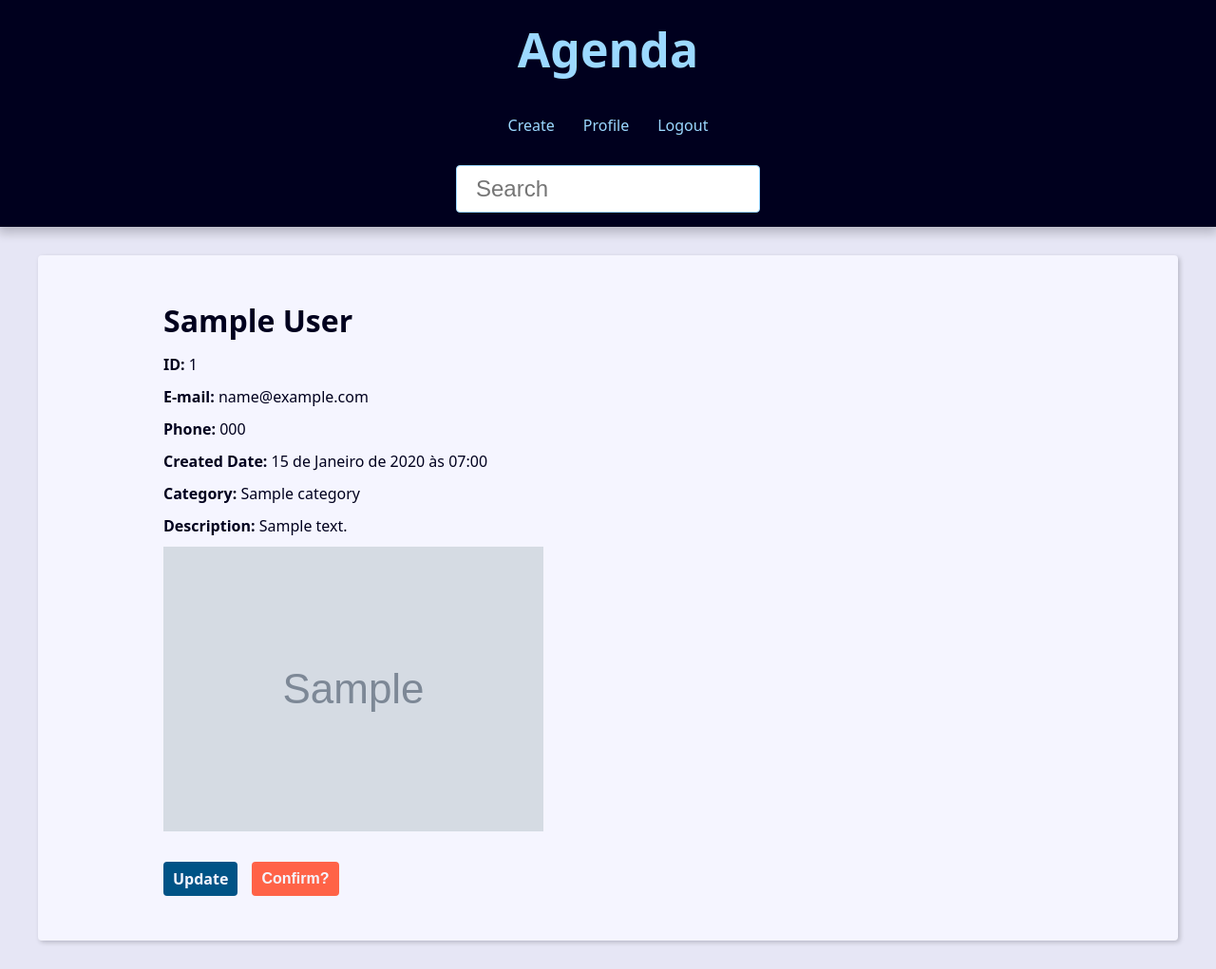
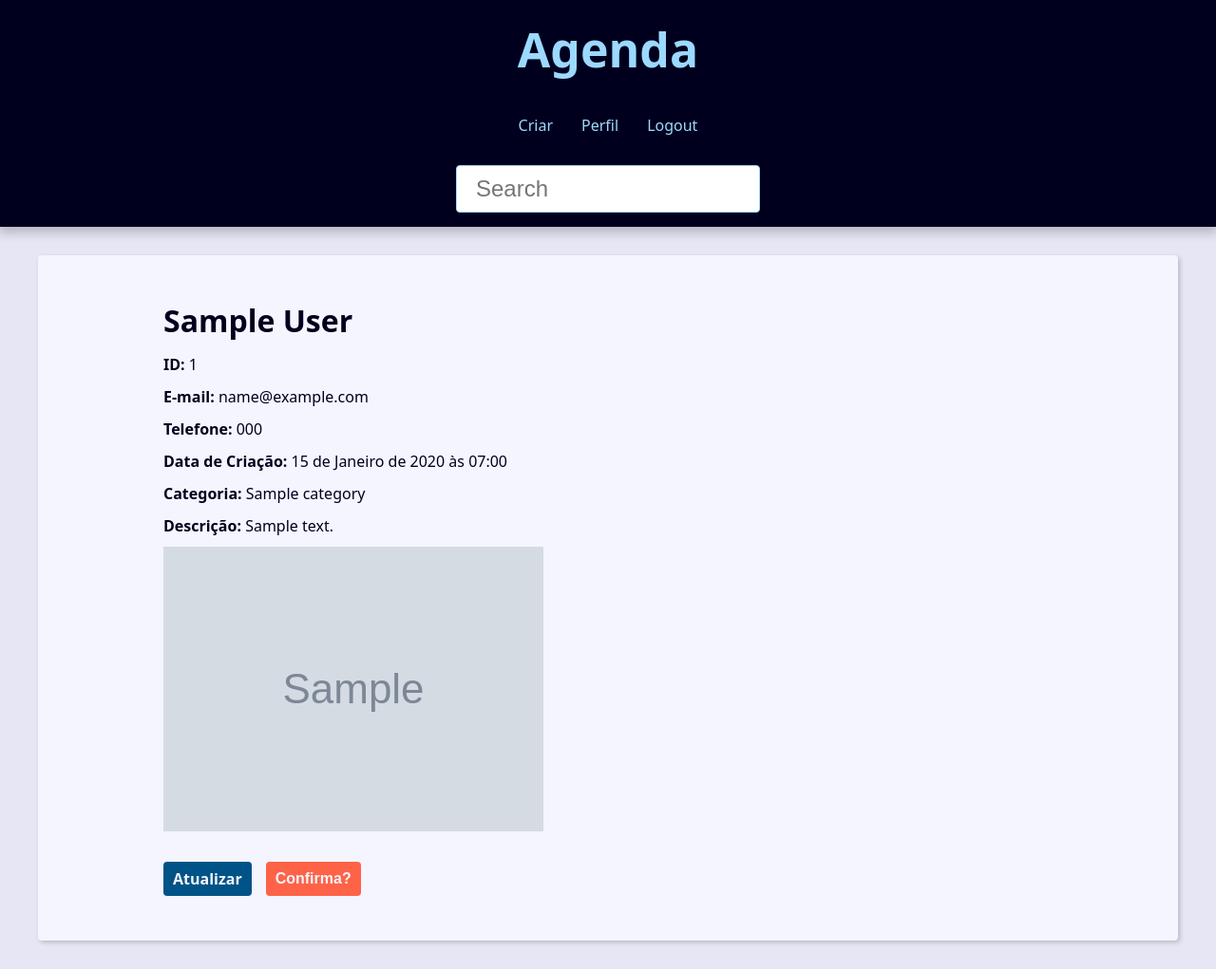
Before and after one commit to tperons/projeto_agenda, a Django app: page /contact/1/delete/ in a window 1280 px wide. Shown: the whole page at 95% size. Run offline with Django 5.2, Linux system fonts and the light colour scheme; a user stored in the database is signed in; tables that the repository leaves empty hold one stand-in row (values such as "Sample post"); grey boxes marked "Sample" are stand-in pictures.

Commit message:
models update

```diff
--- a/contact/models.py
+++ b/contact/models.py
@@ -22,13 +22,13 @@ class Contact(models.Model):
     first_name = models.CharField(max_length=255, verbose_name='Primeiro Nome', help_text='Texto de ajuda')
     last_name = models.CharField(blank=True, max_length=255, verbose_name='Sobrenome')
     phone = models.CharField(max_length=255, verbose_name='Telefone')
-    email = models.EmailField(blank=True, max_length=255)
-    created_date = models.DateTimeField(default=timezone.now)
-    description = models.TextField(blank=True)
-    show = models.BooleanField(default=True)
+    email = models.EmailField(blank=True, max_length=255, verbose_name='E-mail')
+    created_date = models.DateTimeField(default=timezone.now, verbose_name='Data de Criação')
+    description = models.TextField(blank=True, verbose_name='Descrição')
+    show = models.BooleanField(default=True, verbose_name='Mostrar')
     picture = models.ImageField(blank=True, upload_to='pictures/%Y/%m/')
-    category = models.ForeignKey(Category, blank=True, null=True, on_delete=models.SET_NULL)
-    owner = models.ForeignKey(User, blank=True, null=True, on_delete=models.SET_NULL)
+    category = models.ForeignKey(Category, blank=True, null=True, on_delete=models.SET_NULL, verbose_name='Categoria')
+    owner = models.ForeignKey(User, blank=True, null=True, on_delete=models.SET_NULL, verbose_name='Criador')
 
     def __str__(self):
         return f'{self.first_name} {self.last_name}'
--- a/contact/templates/pages/contact.html
+++ b/contact/templates/pages/contact.html
@@ -8,10 +8,10 @@
 
         <p><b>ID:</b> {{ contact.id }} </p>
         <p><b>E-mail:</b> {{ contact.email }} </p>
-        <p><b>Phone:</b> {{ contact.phone }} </p>
-        <p><b>Created Date:</b> {{ contact.created_date }} </p>
-        <p><b>Category:</b> {{ contact.category.name }} </p>
-        <p><b>Description:</b> {{ contact.description }} </p>
+        <p><b>Telefone:</b> {{ contact.phone }} </p>
+        <p><b>Data de Criação:</b> {{ contact.created_date }} </p>
+        <p><b>Categoria:</b> {{ contact.category.name }} </p>
+        <p><b>Descrição:</b> {{ contact.description }} </p>
 
         {% if contact.picture %}
             <p><img src="{{ contact.picture.url }}" alt="{{ contact.first_name }} {{ contact.last_name }}"></p>
@@ -19,13 +19,13 @@
 
         {% if user == contact.owner %}
             <div class="contact-links">
-                <a class="btn btn-link" href="{% url 'contact:update' contact.id %}">Update</a>
+                <a class="btn btn-link" href="{% url 'contact:update' contact.id %}">Atualizar</a>
                 <form action="{% url 'contact:delete' contact.id %}" method="POST">
                     {% csrf_token %}
 
                     {% if confirmation == 'no' %}
                         <input type="hidden" name="confirmation" value="yes">
-                        <button class="btn btn-link btn-delete" type="submit">Confirm?</button>
+                        <button class="btn btn-link btn-delete" type="submit">Confirma?</button>
                     {% else %}
                         <button class="btn btn-link btn-delete" type="submit">Delete</button>
                     {% endif %}
--- a/contact/templates/pages/contact_create.html
+++ b/contact/templates/pages/contact_create.html
@@ -32,7 +32,7 @@
 
             <div class="form-content">
                 <div class="form-group">
-                    <button class="btn" type="submit">Send</button>
+                    <button class="btn" type="submit">Criar</button>
                 </div>
             </div>
 
--- a/contact/templates/pages/index.html
+++ b/contact/templates/pages/index.html
@@ -10,9 +10,9 @@
             <thead>
                 <tr class="table-row table-row-header">
                     <th class="table-header">ID</th>
-                    <th class="table-header">First Name</th>
-                    <th class="table-header">Last Name</th>
-                    <th class="table-header">Phone</th>
+                    <th class="table-header">Nome</th>
+                    <th class="table-header">Sobrenome</th>
+                    <th class="table-header">Telefone</th>
                     <th class="table-header">E-mail</th>
                 </tr>
             </thead>
--- a/contact/templates/pages/user_register.html
+++ b/contact/templates/pages/user_register.html
@@ -3,7 +3,7 @@
 {% block content %}
     <div class="form-wrapper">
 
-        <h2>Register</h2>
+        <h2>Registrar</h2>
 
         {% include "partials/_user_form.html" %}
     </div>
--- a/contact/templates/pages/user_update.html
+++ b/contact/templates/pages/user_update.html
@@ -2,7 +2,7 @@
 
 {% block content %}
     <div class="form-wrapper">
-        <h2>User Update</h2>
+        <h2>Atualizar Usuário</h2>
 
         {% include "partials/_user_form.html" %}
     </div>
--- a/contact/templates/partials/_header.html
+++ b/contact/templates/partials/_header.html
@@ -9,10 +9,10 @@
 
             {% if user.is_authenticated %}
                 <li class="menu-item">
-                    <a href="{% url "contact:create" %}" class="menu-link">Create</a>
+                    <a href="{% url "contact:create" %}" class="menu-link">Criar</a>
                 </li>
                 <li class="menu-item">
-                    <a href="{% url "contact:user_update" %}" class="menu-link">Profile</a>
+                    <a href="{% url "contact:user_update" %}" class="menu-link">Perfil</a>
                 </li>
                 <li class="menu-item">
                     <a href="{% url "contact:logout" %}" class="menu-link">Logout</a>
@@ -22,7 +22,7 @@
                     <a href="{% url "contact:login" %}" class="menu-link">Login</a>
                 </li>
                 <li class="menu-item">
-                    <a href="{% url "contact:register" %}" class="menu-link">Register</a>
+                    <a href="{% url "contact:register" %}" class="menu-link">Registrar</a>
                 </li>
             {% endif %}
 
--- a/contact/templates/partials/_pagination.html
+++ b/contact/templates/partials/_pagination.html
@@ -2,8 +2,8 @@
     <div class="pagination">
         <span class="step-links">
             {% if page_obj.has_previous %}
-                <a href="?page=1&q={{ request.GET.q.strip }}">&laquo; first</a>
-                <a href="?page={{ page_obj.previous_page_number }}&q={{ request.GET.q.strip }}">previous</a>
+                <a href="?page=1&q={{ request.GET.q.strip }}">&laquo; Primeira</a>
+                <a href="?page={{ page_obj.previous_page_number }}&q={{ request.GET.q.strip }}">Anterior</a>
             {% endif %}
 
             <span class="current">
@@ -11,8 +11,8 @@
             </span>
 
             {% if page_obj.has_next %}
-                <a href="?page={{ page_obj.next_page_number }}&q={{ request.GET.q.strip }}">next</a>
-                <a href="?page={{ page_obj.paginator.num_pages }}&q={{ request.GET.q.strip }}">last &raquo;</a>
+                <a href="?page={{ page_obj.next_page_number }}&q={{ request.GET.q.strip }}">Próxima</a>
+                <a href="?page={{ page_obj.paginator.num_pages }}&q={{ request.GET.q.strip }}">Última &raquo;</a>
             {% endif %}
         </span>
     </div>
--- a/contact/templates/partials/_user_form.html
+++ b/contact/templates/partials/_user_form.html
@@ -19,7 +19,7 @@
 
     <div class="form-content">
         <div class="form-group">
-            <button class="btn" type="submit">Send</button>
+            <button class="btn" type="submit">Enviar</button>
         </div>
     </div>
 
```
Also changed, not shown: contact/migrations/0006_alter_contact_category_alter_contact_created_date_and_more.py (added).
